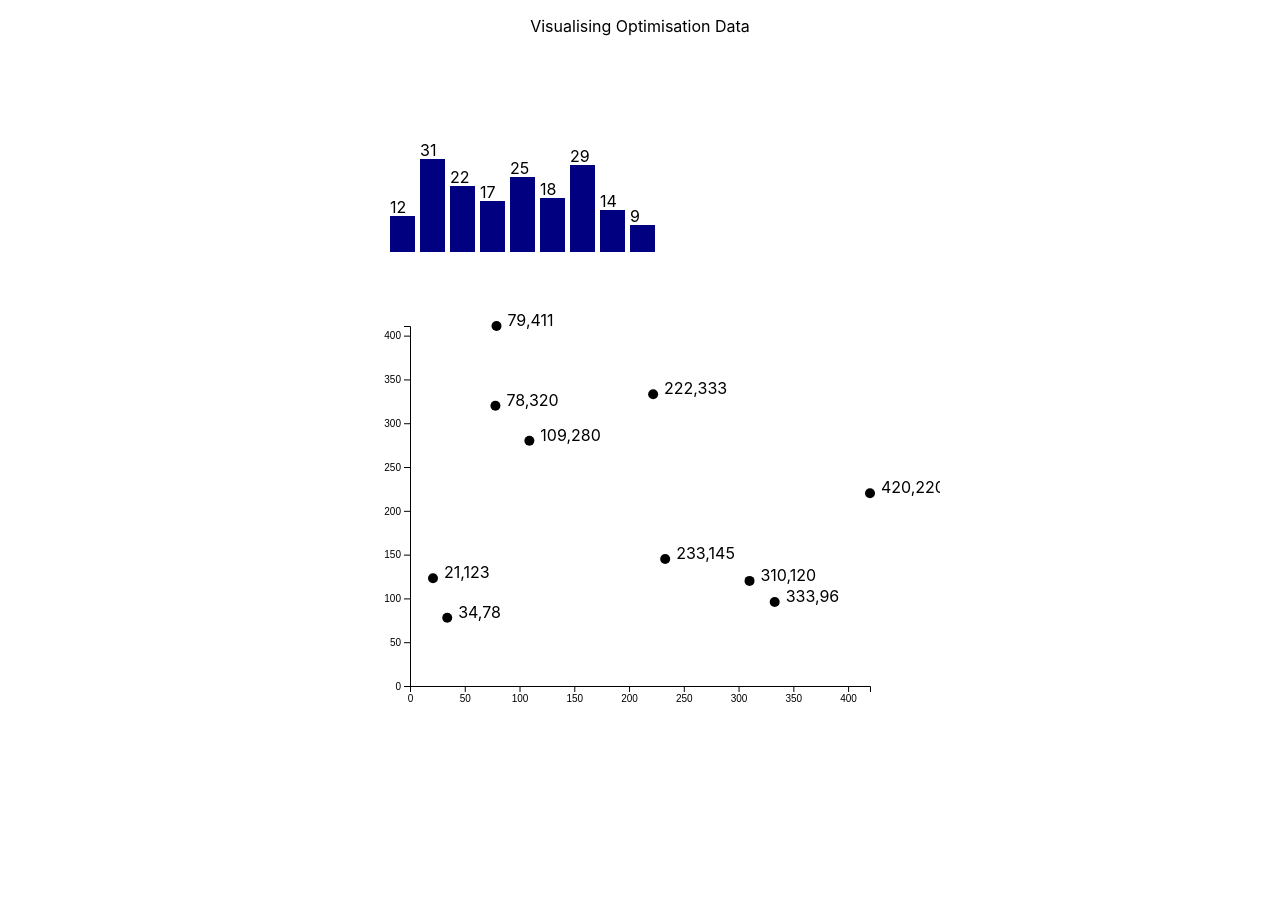
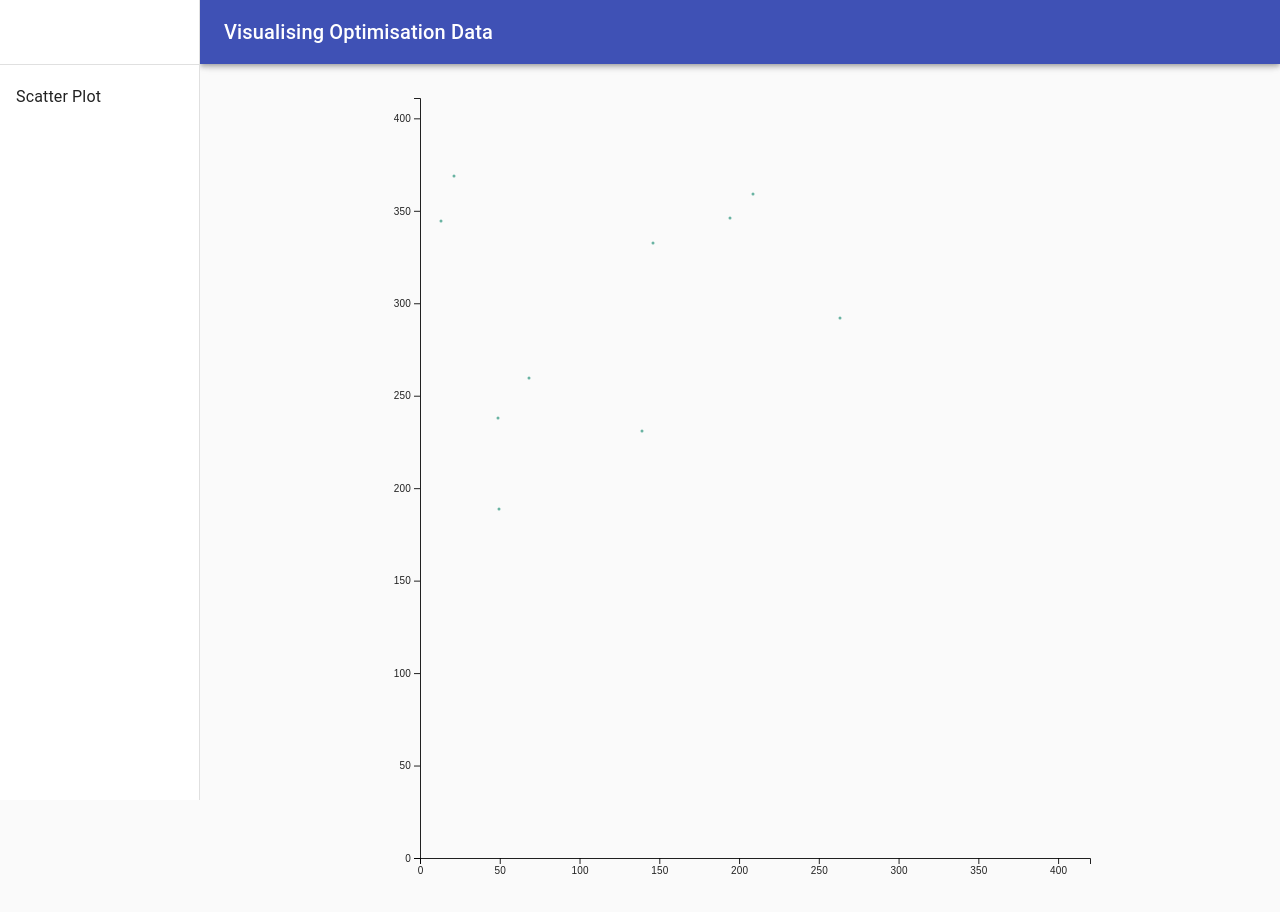
Before and after one commit to GoelBiju/Visualising-Optimisation-Data, a React (Create React App) app in the folder frontend/: page / in a window 1280 px wide. Shown: the top 912 px of the page. Built offline with nearby package versions, Linux system fonts and the light colour scheme; no server answers.

Commit message:
Display scatter plot only on frontend (#2)

```diff
--- a/frontend/src/App.tsx
+++ b/frontend/src/App.tsx
@@ -1,18 +1,90 @@
+import {
+    AppBar,
+    CssBaseline,
+    Divider,
+    Drawer,
+    List,
+    ListItem,
+    ListItemText,
+    Toolbar,
+    Typography,
+} from '@material-ui/core';
+import { createStyles, makeStyles, Theme } from '@material-ui/core/styles';
 import React from 'react';
 import './App.css';
-import BarChart from './graphs/bar/barChart.component';
-import DetailBarChart from './graphs/bar/detailBarChart.component';
 import DetailScatterPlot from './graphs/scatter/detailScatterPlot.component';
-import ScatterPlot from './graphs/scatter/scatterPlot.component';
+
+const drawerWidth = 200;
+
+const useStyles = makeStyles((theme: Theme) =>
+    createStyles({
+        root: {
+            display: 'flex',
+        },
+        appBar: {
+            width: `calc(100% - ${drawerWidth}px)`,
+            marginLeft: drawerWidth,
+        },
+        drawer: {
+            width: drawerWidth,
+            flexShrink: 0,
+        },
+        drawerPaper: {
+            width: drawerWidth,
+        },
+        toolbar: theme.mixins.toolbar,
+        content: {
+            flexGrow: 1,
+            backgroundColor: theme.palette.background.default,
+            padding: theme.spacing(3),
+        },
+    }),
+);
 
 function App() {
+    const classes = useStyles();
+
+    const [selectedScatter, setSelectedScatter] = React.useState(true);
+
     return (
         <div className="App">
-            <p>Visualising Optimisation Data</p>
-            <BarChart />
-            <ScatterPlot />
-            <DetailScatterPlot />
-            <DetailBarChart />
+            <div className={classes.root}>
+                <CssBaseline />
+                <AppBar position="fixed" className={classes.appBar}>
+                    <Toolbar>
+                        <Typography variant="h6" noWrap>
+                            Visualising Optimisation Data
+                        </Typography>
+                    </Toolbar>
+                </AppBar>
+
+                <Drawer
+                    className={classes.drawer}
+                    variant="permanent"
+                    classes={{
+                        paper: classes.drawerPaper,
+                    }}
+                    anchor="left"
+                >
+                    <div className={classes.toolbar} />
+                    <Divider />
+                    <List>
+                        {['Scatter Plot'].map((text) => (
+                            <ListItem button onClick={() => setSelectedScatter(true)} key={text}>
+                                <ListItemText primary={text} />
+                            </ListItem>
+                        ))}
+                    </List>
+                </Drawer>
+
+                <main className={classes.content}>
+                    <div className={classes.toolbar} />
+                    {/* <BarChart /> */}
+                    {/* <ScatterPlot /> */}
+                    {selectedScatter && <DetailScatterPlot />}
+                    {/* <DetailBarChart /> */}
+                </main>
+            </div>
         </div>
     );
 }
--- a/frontend/src/graphs/scatter/detailScatterPlot.component.tsx
+++ b/frontend/src/graphs/scatter/detailScatterPlot.component.tsx
@@ -8,8 +8,21 @@ const DetailScatterPlot = (): React.ReactElement => {
         bottom: 30,
         left: 60,
     };
-    const width = 460 - margin.left - margin.right;
-    const height = 400 - margin.top - margin.bottom;
+    const width = 760 - margin.left - margin.right;
+    const height = 800 - margin.top - margin.bottom;
+
+    const dataset = [
+        [34, 78],
+        [109, 280],
+        [310, 120],
+        [79, 411],
+        [420, 220],
+        [233, 145],
+        [333, 96],
+        [222, 333],
+        [78, 320],
+        [21, 123],
+    ];
 
     // Create ref for svg chart.
     const chartRef = React.createRef<SVGSVGElement>();
@@ -26,30 +39,38 @@ const DetailScatterPlot = (): React.ReactElement => {
             .attr('transform', `translate(${margin.left}, ${margin.top})`);
 
         // Read data.
-        d3.csv('https://raw.githubusercontent.com/holtzy/data_to_viz/master/Example_dataset/2_TwoNum.csv').then(
-            (data) => {
-                console.log(data);
+        // d3.csv('https://raw.githubusercontent.com/holtzy/data_to_viz/master/Example_dataset/2_TwoNum.csv').then(
+        //     (data) => {
+        //         console.log(data);
 
         // Add x axis
-                const x = d3.scaleLinear().domain([0, 3000]).range([0, width]);
+        const x = d3
+            .scaleLinear()
+            .domain([0, d3.max(dataset, (d) => d[0]) as number])
+            .range([0, width]);
         svg.append('g').attr('transform', `translate(0, ${height})`).call(d3.axisBottom(x));
 
         // Add y axis
-                const y = d3.scaleLinear().domain([0, 400000]).range([height, 0]);
+        const y = d3
+            .scaleLinear()
+            .domain([0, d3.max(dataset, (d) => d[1]) as number])
+            .range([height, 0]);
         svg.append('g').call(d3.axisLeft(y));
 
         // Add dots
         svg.append('g')
             .selectAll('dot')
-                    .data(data)
+            .data(dataset)
             .enter()
             .append('circle')
-                    .attr('cx', (d) => x(Number(d.GrLivArea)) as number)
-                    .attr('cy', (d) => y(Number(d.SalePrice)) as number)
+            // .attr('cx', (d) => x(Number(d.GrLivArea)) as number)
+            // .attr('cy', (d) => y(Number(d.SalePrice)) as number)
+            .attr('cx', (d) => d[0])
+            .attr('cy', (d) => d[1])
             .attr('r', 1.5)
             .style('fill', '#69b3a2');
-            },
-        );
+        //     },
+        // );
     }, [chartRef]);
 
     return (
```
Also changed, not shown: 1 other file (tests, documents, lock files or other folders). Lines whose indentation alone changed are shown as unchanged.
